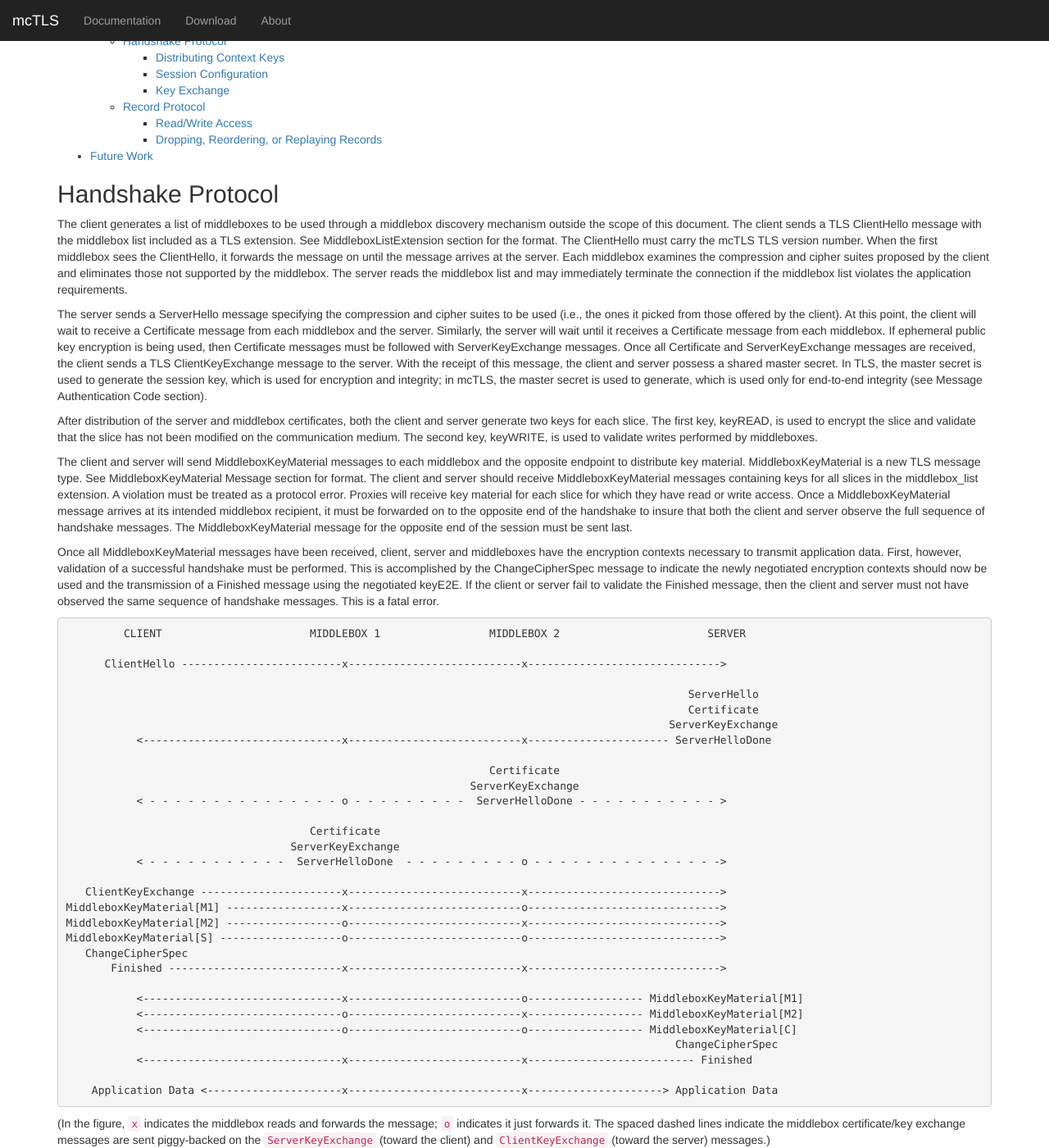
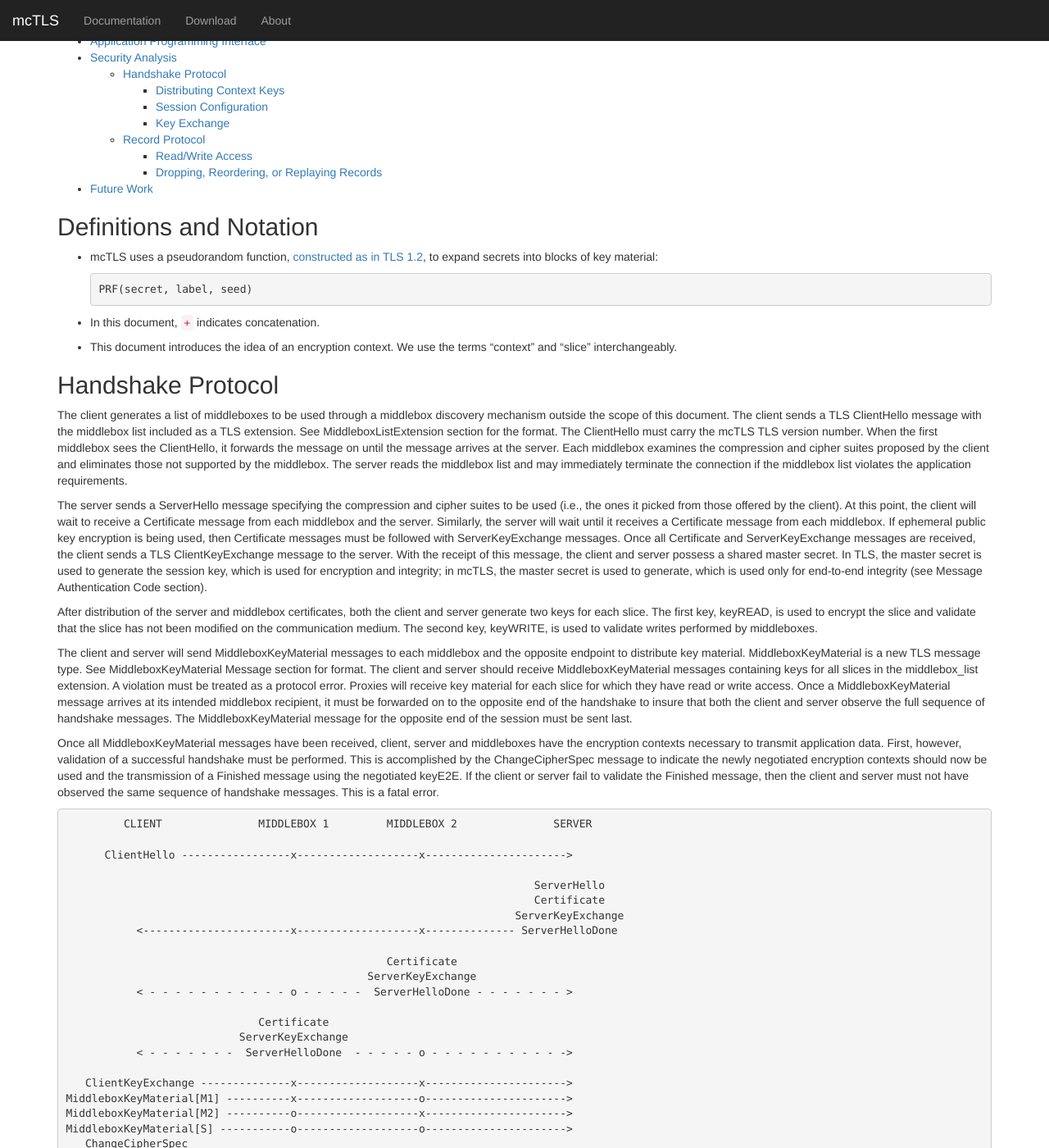
Before and after one commit to dtnaylor/mctls-www, a Jekyll site: the page built from www/documentation.md, in a window 1280 px wide and 1400 px high, scrolled down 339 px. Shown: the whole window at 82% size. Built offline with Jekyll 4.4.1, drawn with Linux system fonts in a browser that asks for light colours; nearby versions of some CDN libraries; some of the changed text lies outside the part shown.

Commit message:
Updated documentation; added link to paper to home page

```diff
--- a/www/documentation.md
+++ b/www/documentation.md
@@ -17,6 +17,22 @@
 
 * TOC
 {:toc}
+
+
+## Definitions and Notation
+
+* 	mcTLS uses a pseudorandom function, [constructed as in TLS
+	1.2](https://tools.ietf.org/html/rfc5246#section-5), to expand secrets into
+	blocks of key material:
+
+		PRF(secret, label, seed)
+
+*	In this document, `+` indicates concatenation.
+
+*	This document introduces the idea of an encryption context. We use the
+	terms "context" and "slice" interchangeably.
+
+
 
 ## Handshake Protocol
 
@@ -71,37 +87,37 @@
 the Finished message, then the client and server must not have observed the
 same sequence of handshake messages. This is a fatal error.
 
-	         CLIENT                       MIDDLEBOX 1                 MIDDLEBOX 2                       SERVER
+	         CLIENT               MIDDLEBOX 1         MIDDLEBOX 2               SERVER
 
-	      ClientHello -------------------------x---------------------------x------------------------------>
+	      ClientHello -----------------x-------------------x---------------------->
 
-	                                                                                                 ServerHello
-	                                                                                                 Certificate
-	                                                                                              ServerKeyExchange
-	           <-------------------------------x---------------------------x---------------------- ServerHelloDone
+	                                                                         ServerHello
+	                                                                         Certificate
+	                                                                      ServerKeyExchange
+	           <-----------------------x-------------------x-------------- ServerHelloDone
 
-	                                                                  Certificate
-	                                                               ServerKeyExchange
-	           < - - - - - - - - - - - - - - - o - - - - - - - - -  ServerHelloDone - - - - - - - - - - - >
+	                                                  Certificate
+	                                               ServerKeyExchange
+	           < - - - - - - - - - - - o - - - - -  ServerHelloDone - - - - - - - >
 
-	                                      Certificate
-	                                   ServerKeyExchange
-	           < - - - - - - - - - - -  ServerHelloDone  - - - - - - - - - o - - - - - - - - - - - - - - ->
+	                              Certificate
+	                           ServerKeyExchange
+	           < - - - - - - -  ServerHelloDone  - - - - - o - - - - - - - - - - ->
 
-	   ClientKeyExchange ----------------------x---------------------------x------------------------------>
-	MiddleboxKeyMaterial[M1] ------------------x---------------------------o------------------------------>
-	MiddleboxKeyMaterial[M2] ------------------o---------------------------x------------------------------>
-	MiddleboxKeyMaterial[S] -------------------o---------------------------o------------------------------>
+	   ClientKeyExchange --------------x-------------------x---------------------->
+	MiddleboxKeyMaterial[M1] ----------x-------------------o---------------------->
+	MiddleboxKeyMaterial[M2] ----------o-------------------x---------------------->
+	MiddleboxKeyMaterial[S] -----------o-------------------o---------------------->
 	   ChangeCipherSpec
-	       Finished ---------------------------x---------------------------x------------------------------>
+	       Finished -------------------x-------------------x---------------------->
 
-	           <-------------------------------x---------------------------o------------------ MiddleboxKeyMaterial[M1]
-	           <-------------------------------o---------------------------x------------------ MiddleboxKeyMaterial[M2]
-	           <-------------------------------o---------------------------o------------------ MiddleboxKeyMaterial[C]
-	                                                                                               ChangeCipherSpec
-	           <-------------------------------x---------------------------x-------------------------- Finished
+	           <-----------------------x-------------------o---------- MiddleboxKeyMaterial[M1]
+	           <-----------------------o-------------------x---------- MiddleboxKeyMaterial[M2]
+	           <-----------------------o-------------------o---------- MiddleboxKeyMaterial[C]
+	                                                                       ChangeCipherSpec
+	           <-----------------------x-------------------x------------------ Finished
 
-	    Application Data <---------------------x---------------------------x---------------------> Application Data
+	    Application Data <-------------x-------------------x-------------> Application Data
 
 (In the figure, ``x`` indicates the middlebox reads and forwards the message;
 ``o`` indicates it just forwards it. The spaced dashed lines indicate the
@@ -147,18 +163,21 @@
 middlebox_id values 0x00-0x02 are reserved, with 0x01 always identifying the client
 and 0x02 always identifying the server.
 
+
 ### Middlebox Key Material Message
 
 The delivery of key material to middleboxes necessitates the inclusion of a new
 handshake message type into the TLS Handshake Protocol. During the handshake,
-both the client and server will send a MiddleboxKeyMaterial message to each middlebox
-with tentative handshake message type 0x28. The payload of the message is
-encrypted with a public key provided by the middlebox in either the Certificate or
-ServerKeyExchange message and contains contributory material for the keys
-requested by the middlebox. Once a middlebox receives and decrypts a MiddleboxKeyMaterial
-message from both the client and the server, it may combine the key material to
-produce the keys that will actually be used in the encryption of application
-data. The format of the message is as follows:
+both the client and server will send a MiddleboxKeyMaterial message to each
+middlebox with tentative handshake message type 0x28. The payload of the
+message is encrypted with a symmetric key shared between the endpoint sending
+the message and the middlebox receiving it and contains a "partial secret" for
+each context to which the middlebox has access.  Once a middlebox receives and
+decrypts a MiddleboxKeyMaterial message from both the client and the server, it
+uses both secrets to generate the keys that will actually be used in the
+encryption of application data (see [Context Key
+Generation](#context-key-generation)).  The format of the message is as
+follows:
 
 	MiddleboxKeyMaterial {
         middlebox_id
@@ -170,8 +189,30 @@
 	}
 
 The format of the material varies depending upon the cipher suite agreed upon
-in the ServerHello message. Key material provided by the client and the server
-are combined using XOR to generate the session keys.
+in the ServerHello message.
+
+
+### Context Key Generation
+
+There are six symmetric keys associated with each context:
+
+*	`client_read_key`: Encrypt/decrypt data from client to server.
+*	`server_read_key`: Encrypt/decrypt data from server to client.
+*	`client_read_MAC_key`: Compute reader MAC for data from client to server.
+*	`server_read_MAC_key`: Compute reader MAC for data from server to client.
+*	`client_write_MAC_key`: Compute writer MAC for data from client to server.
+*	`server_write_MAC_key`: Compute writer MAC for data from server to client.
+
+For each context, each party uses the partial secrets (one from the client and
+one from the server) to compute two blocks of key material:
+
+	read_key_block = PRF(client_reader_secret + server_reader_secret, "reader keys", client_random + server_random)
+	write_key_block = PRF(client_writer_secret + server_writer_secret, "writer keys", client_random + server_random)
+
+The `read_key_block` is partitioned into `client_read_key`, `server_read_key`,
+`client_read_MAC_key`, and `server_read_MAC_key`; the `write_key_block` is
+partitioned into `client_write_MAC_key` and `server_write_MAC_key`.
+
 
 ## Record Protocol
 
--- a/www/index.html
+++ b/www/index.html
@@ -40,7 +40,7 @@
 			<table align="center" cellspacing=5px" >
 				<tr>
 					<td>
-						<a href=""><img src="img/paper_thumb@2x.png" height="150px"/></a>
+						<a href="http://www.cs.cmu.edu/~dnaylor/mcTLS.pdf"><img src="img/paper_thumb@2x.png" height="150px"/></a>
 					</td>
 					<td>
 						<p>&nbsp;&nbsp;&nbsp;&nbsp;&nbsp;&nbsp;</p>
@@ -51,7 +51,7 @@
 				</tr>
 				<tr>
 					<td align="center">
-						<a href="">Read the Paper</a>
+						<a href="http://www.cs.cmu.edu/~dnaylor/mcTLS.pdf">Read the Paper</a>
 					</td>
 					<td>
 						<span>&nbsp;&nbsp;&nbsp;&nbsp;&nbsp;&nbsp;</span>
```
